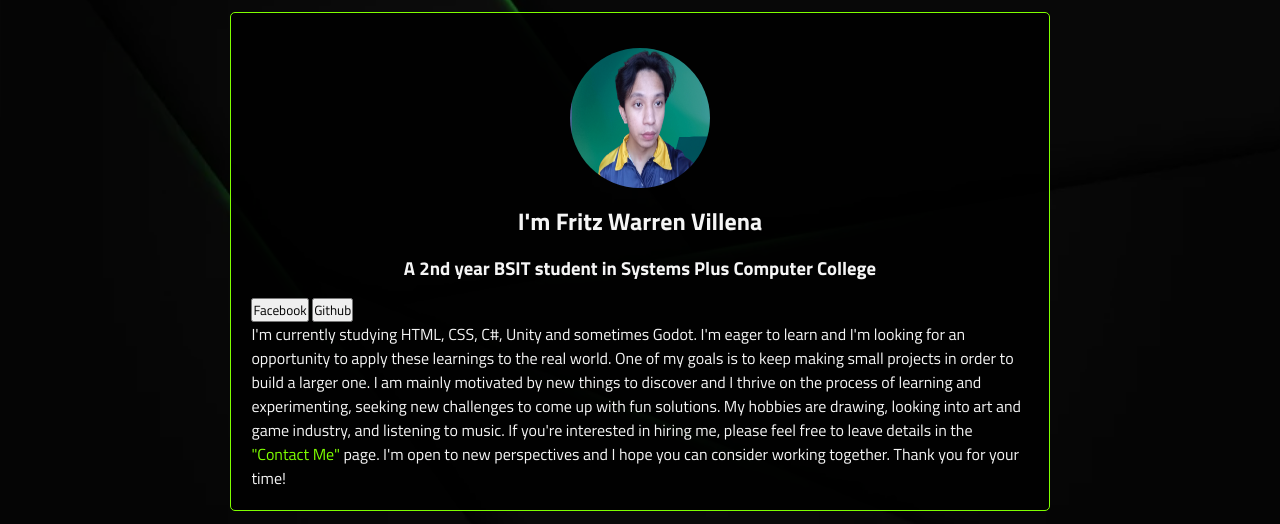
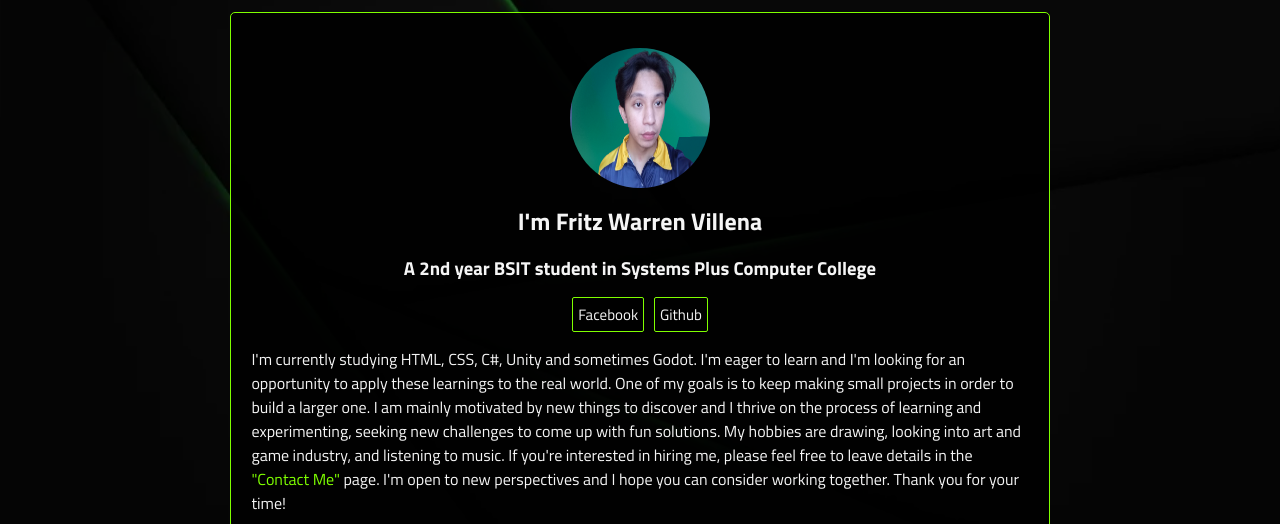
Before and after one commit to Frtzzz-zz/project_1, a plain HTML site: page aboutme.html in a window 1280 px wide. Shown: the part 245-769 px from the top of the page. Drawn offline with Linux system fonts and the light colour scheme.

Commit message:
Update landingstyle3.css
Final FINAL CSS

```diff
--- a/landingstyle3.css
+++ b/landingstyle3.css
@@ -214,6 +214,65 @@ a:hover{
     color: transparent;
     opacity: 0.5;
     z-index: 0;
+}
+
+
+.btn_container{
+    width: 100%;
+    display: flex;
+    justify-content: center;
+    gap: 10px;
+    margin-bottom: 15px;
+}
+
+.fb_btn button{
+    background-color: black;
+    color:whitesmoke;
+    border: 1px solid chartreuse;
+    border-radius: 2px;
+    font-size: 15px;
+    font-weight: 400;
+    padding: 5px;
+}
+.git_btn button{
+    background-color: black;
+    color:whitesmoke;
+    border: 1px solid chartreuse;
+    border-radius: 2px;
+    font-size: 15px;
+    font-weight: 400;
+    padding: 5px;
+}
+.fb_btn button:hover{
+    animation-name: fb_btn;
+    animation-duration: 0.5s;
+    animation-fill-mode: forwards;
+}
+@keyframes fb_btn{
+    100%{
+    background-color: dodgerblue;
+    color: whitesmoke;
+    border: 1px solid dodgerblue;
+    border-radius: 2px;
+    font-size: 15px;
+    font-weight: 400;
+    padding: 5px;
+    }
+}
+.git_btn button:hover{
+    animation-name: git_btn;
+    animation-duration: 0.5s;
+    animation-fill-mode: forwards;
+}
+@keyframes git_btn{
+    100%{
+    background-color: darkorchid ;
+    border: 1px solid darkorchid;
+    border-radius: 2px;
+    font-size: 15px;
+    font-weight: 400;
+    padding: 5px;
+    }
 }
 
 
```
